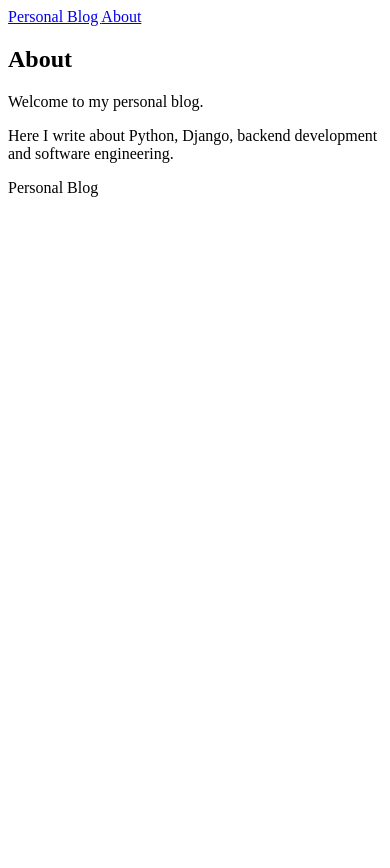
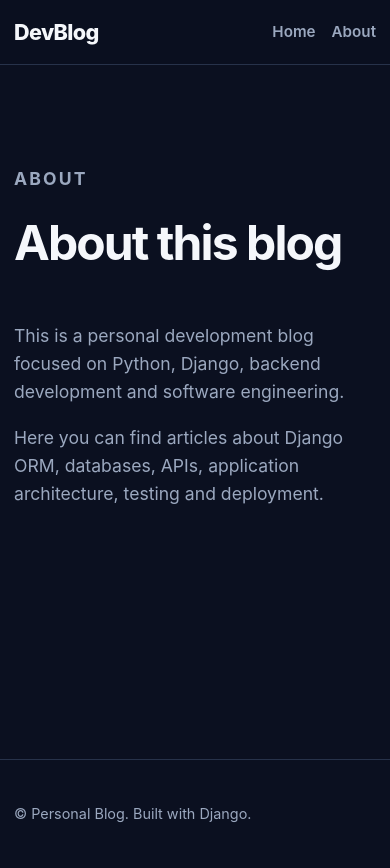
Before and after one commit to kvas1ck/blog, a Django app: page /about/ in a window 390 px wide. Before the commit the page ends 197 px from the top, so only its background shows below. Run offline with Django 5.2, Linux system fonts and the light colour scheme.

Commit message:
feat:add responsive blog interface

```diff
--- a/config/settings.py
+++ b/config/settings.py
@@ -117,6 +117,10 @@ USE_TZ = True
 # https://docs.djangoproject.com/en/6.1/howto/static-files/
 
 STATIC_URL = 'static/'
+STATICFILES_DIRS = [
+    BASE_DIR / "static"
+]
+
 
 
 # Email
--- /dev/null
+++ b/static/css/styles.css
@@ -0,0 +1,363 @@
+* {
+    box-sizing: border-box;
+}
+
+html {
+    scroll-behavior: smooth;
+}
+
+body {
+    margin: 0;
+}
+
+:root {
+    --background: #0b1020;
+    --surface: #121a2d;
+    --surface-light: #18223a;
+
+    --text: #f5f7fb;
+    --text-muted: #9ba8bf;
+
+    --border: #27324a;
+
+    --primary: #7c9cff;
+    --primary-hover: #9ab1ff;
+
+    --max-width: 1120px;
+}
+
+
+body {
+    margin: 0;
+
+    background: var(--background);
+    color: var(--text);
+
+    font-family:
+        Inter,
+        system-ui,
+        -apple-system,
+        BlinkMacSystemFont,
+        "Segoe UI",
+        sans-serif;
+
+    line-height: 1.6;
+}
+
+a {
+    color: inherit;
+    text-decoration: none;
+}
+
+a:hover {
+    color: var(--primary-hover);
+}
+
+.container {
+    width: min(
+        var(--max-width),
+        calc(100% - 40px)
+    );
+
+    margin-inline: auto;
+}
+
+.site-header {
+    position: sticky;
+    top: 0;
+    z-index: 100;
+
+    border-bottom: 1px solid var(--border);
+
+    background:
+        rgba(11, 16, 32, 0.9);
+
+    backdrop-filter: blur(16px);
+}
+
+.header-inner {
+    min-height: 72px;
+
+    display: flex;
+    align-items: center;
+    justify-content: space-between;
+    gap: 24px;
+}
+
+.site-logo {
+    color: var(--text);
+
+    font-size: 1.35rem;
+    font-weight: 800;
+    letter-spacing: -0.03em;
+}
+
+.main-navigation {
+    display: flex;
+    align-items: center;
+    gap: 24px;
+}
+
+.main-navigation a {
+    color: var(--text-muted);
+
+    font-size: 0.95rem;
+    font-weight: 600;
+
+    transition: color 0.2s ease;
+}
+
+.main-navigation a:hover {
+    color: var(--text);
+}
+
+.main-content {
+    min-height: calc(100vh - 150px);
+}
+
+.hero {
+    max-width: 760px;
+
+    padding: 110px 0 90px;
+}
+
+.hero-label,
+.section-label {
+    margin: 0 0 12px;
+
+    color: var(--primary);
+
+    font-size: 0.85rem;
+    font-weight: 700;
+
+    text-transform: uppercase;
+    letter-spacing: 0.12em;
+}
+
+.hero h1 {
+    margin: 0;
+
+    font-size: clamp(
+        2.6rem,
+        7vw,
+        5rem
+    );
+
+    line-height: 1.02;
+    letter-spacing: -0.05em;
+}
+
+.hero-description {
+    max-width: 640px;
+
+    margin: 28px 0 0;
+
+    color: var(--text-muted);
+
+    font-size: 1.15rem;
+}
+
+.posts-section {
+    padding-bottom: 100px;
+}
+
+.section-heading {
+    margin-bottom: 32px;
+
+    display: flex;
+    justify-content: space-between;
+    align-items: end;
+    gap: 20px;
+}
+
+.section-heading h2 {
+    margin: 0;
+
+    font-size: 2rem;
+    letter-spacing: -0.03em;
+}
+
+.posts-grid {
+    display: grid;
+
+    grid-template-columns:
+        repeat(
+            2,
+            minmax(0, 1fr)
+        );
+
+    gap: 24px;
+}
+
+.post-card {
+    padding: 28px;
+
+    display: flex;
+    flex-direction: column;
+    gap: 20px;
+
+    border: 1px solid var(--border);
+    border-radius: 18px;
+
+    background: var(--surface);
+
+    transition:
+        transform 0.2s ease,
+        border-color 0.2s ease,
+        background 0.2s ease;
+}
+
+.post-card:hover {
+    transform: translateY(-4px);
+
+    border-color: #3a4969;
+
+    background: var(--surface-light);
+}
+
+.post-card-meta {
+    display: flex;
+    align-items: center;
+    justify-content: space-between;
+    gap: 16px;
+
+    color: var(--text-muted);
+
+    font-size: 0.85rem;
+}
+
+.category-badge {
+    padding: 5px 10px;
+
+    border: 1px solid var(--border);
+    border-radius: 999px;
+
+    color: var(--primary);
+
+    font-size: 0.75rem;
+    font-weight: 700;
+}
+
+.post-card-title {
+    margin: 0;
+
+    font-size: 1.5rem;
+    line-height: 1.25;
+    letter-spacing: -0.025em;
+}
+
+.post-card-excerpt {
+    margin: 0;
+
+    color: var(--text-muted);
+}
+
+.tag-list {
+    display: flex;
+    flex-wrap: wrap;
+    gap: 8px;
+}
+
+.tag {
+    color: var(--text-muted);
+
+    font-size: 0.82rem;
+}
+
+.post-card-footer {
+    margin-top: auto;
+    padding-top: 18px;
+
+    border-top: 1px solid var(--border);
+
+    color: var(--text-muted);
+
+    font-size: 0.85rem;
+}
+
+.empty-state {
+    grid-column: 1 / -1;
+
+    padding: 60px 30px;
+
+    border: 1px dashed var(--border);
+    border-radius: 18px;
+
+    text-align: center;
+}
+
+.empty-state h3 {
+    margin-top: 0;
+}
+
+.empty-state p {
+    margin-bottom: 0;
+
+    color: var(--text-muted);
+}
+
+.about-section {
+    max-width: 720px;
+
+    padding: 100px 0;
+}
+
+.about-section h1 {
+    margin-top: 0;
+
+    font-size: 3rem;
+    letter-spacing: -0.04em;
+}
+
+.about-section p {
+    color: var(--text-muted);
+
+    font-size: 1.1rem;
+}
+
+.site-footer {
+    padding: 28px 0;
+
+    border-top: 1px solid var(--border);
+
+    color: var(--text-muted);
+
+    font-size: 0.9rem;
+}
+
+@media (max-width: 760px) {
+
+    .container {
+        width: min(
+            100% - 28px,
+            var(--max-width)
+        );
+    }
+
+    .header-inner {
+        min-height: 64px;
+    }
+
+    .main-navigation {
+        gap: 16px;
+    }
+
+    .hero {
+        padding: 72px 0 60px;
+    }
+
+    .posts-grid {
+        grid-template-columns: 1fr;
+    }
+
+    .post-card {
+        padding: 22px;
+    }
+
+    .post-card-meta {
+        align-items: flex-start;
+        flex-direction: column;
+        gap: 10px;
+    }
+
+}
--- a/templates/base.html
+++ b/templates/base.html
@@ -1,5 +1,8 @@
+{% load static %}
+
 <!DOCTYPE html>
 <html lang="en">
+
 <head>
     <meta charset="UTF-8">
 
@@ -13,32 +16,71 @@
             Personal Blog
         {% endblock %}
     </title>
+
+    <link
+        rel="stylesheet"
+        href="{% static 'css/styles.css' %}"
+    >
 </head>
 
 <body>
 
-    <header>
-        <nav>
+    <header class="site-header">
+
+        <div class="container header-inner">
+
+            <a
+                class="site-logo"
+                href="{% url 'blog:home' %}"
+            >
+                DevBlog
+            </a>
+
+            <nav class="main-navigation">
+
                 <a href="{% url 'blog:home' %}">
-                Personal Blog
+                    Home
                 </a>
 
                 <a href="{% url 'blog:about' %}">
                     About
                 </a>
+
             </nav>
+
+        </div>
+
     </header>
 
-    <main>
+
+    <main class="main-content">
+
+        <div class="container">
+
             {% block content %}
             {% endblock %}
+
+        </div>
+
     </main>
 
-    <footer>
+
+    <footer class="site-footer">
+
+        <div class="container">
+
             <p>
-            Personal Blog
+                © Personal Blog.
+                Built with Django.
             </p>
+
+        </div>
+
     </footer>
 
+
+    <script src="{% static 'js/main.js' %}"></script>
+
 </body>
+
 </html>
--- a/templates/blog/about.html
+++ b/templates/blog/about.html
@@ -8,17 +8,26 @@
 
 {% block content %}
 
-    <section>
+    <section class="about-section">
 
-        <h1>About</h1>
+        <p class="section-label">
+            About
+        </p>
+
+        <h1>
+            About this blog
+        </h1>
 
         <p>
-            Welcome to my personal blog.
+            This is a personal development blog
+            focused on Python, Django,
+            backend development and software engineering.
         </p>
 
         <p>
-            Here I write about Python, Django,
-            backend development and software engineering.
+            Here you can find articles about Django ORM,
+            databases, APIs, application architecture,
+            testing and deployment.
         </p>
 
     </section>
```
Also changed, not shown: templates/blog/home.html (+94 -32 lines), static/js/main.js (added). Lines whose indentation alone changed are shown as unchanged.
